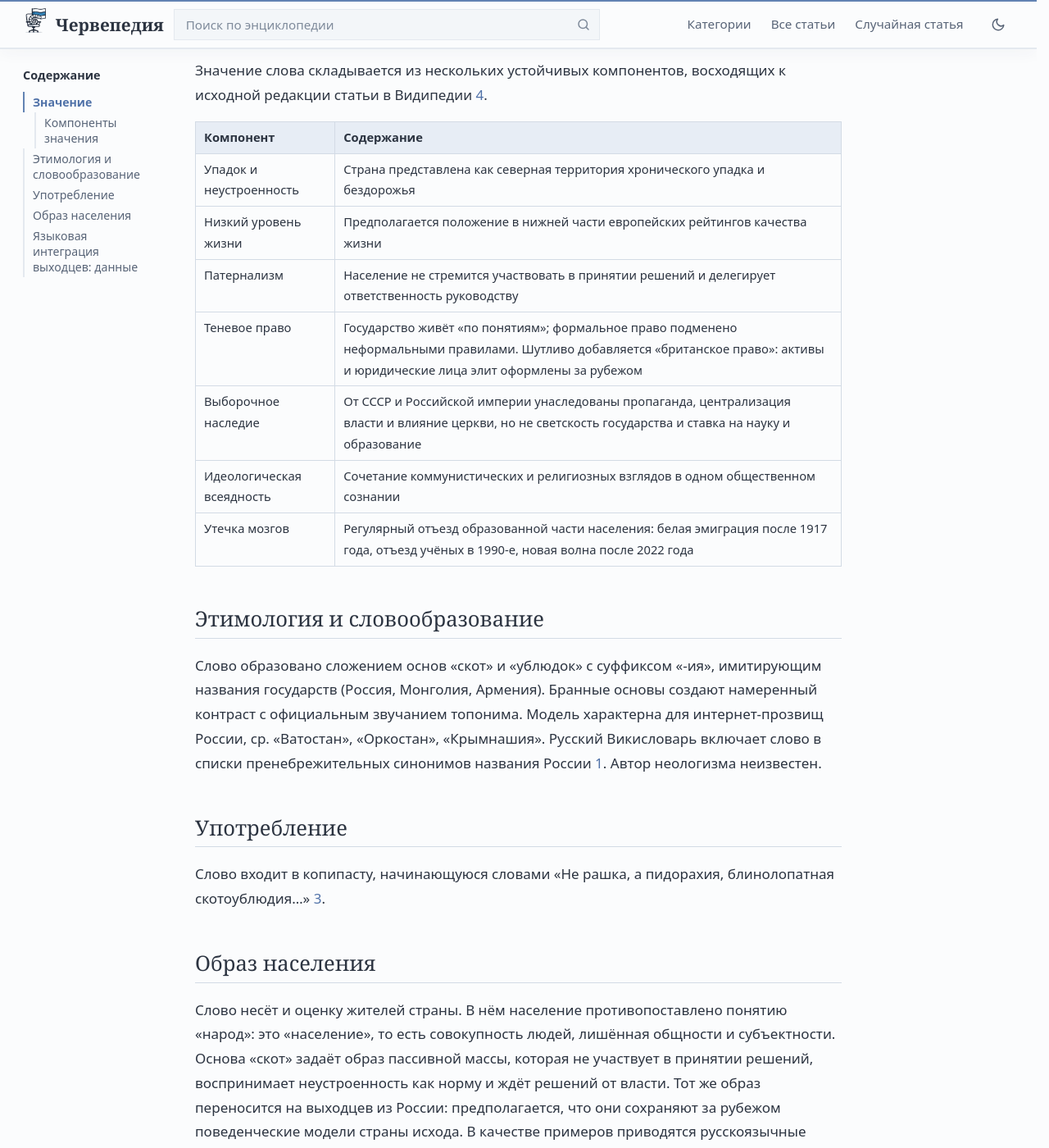
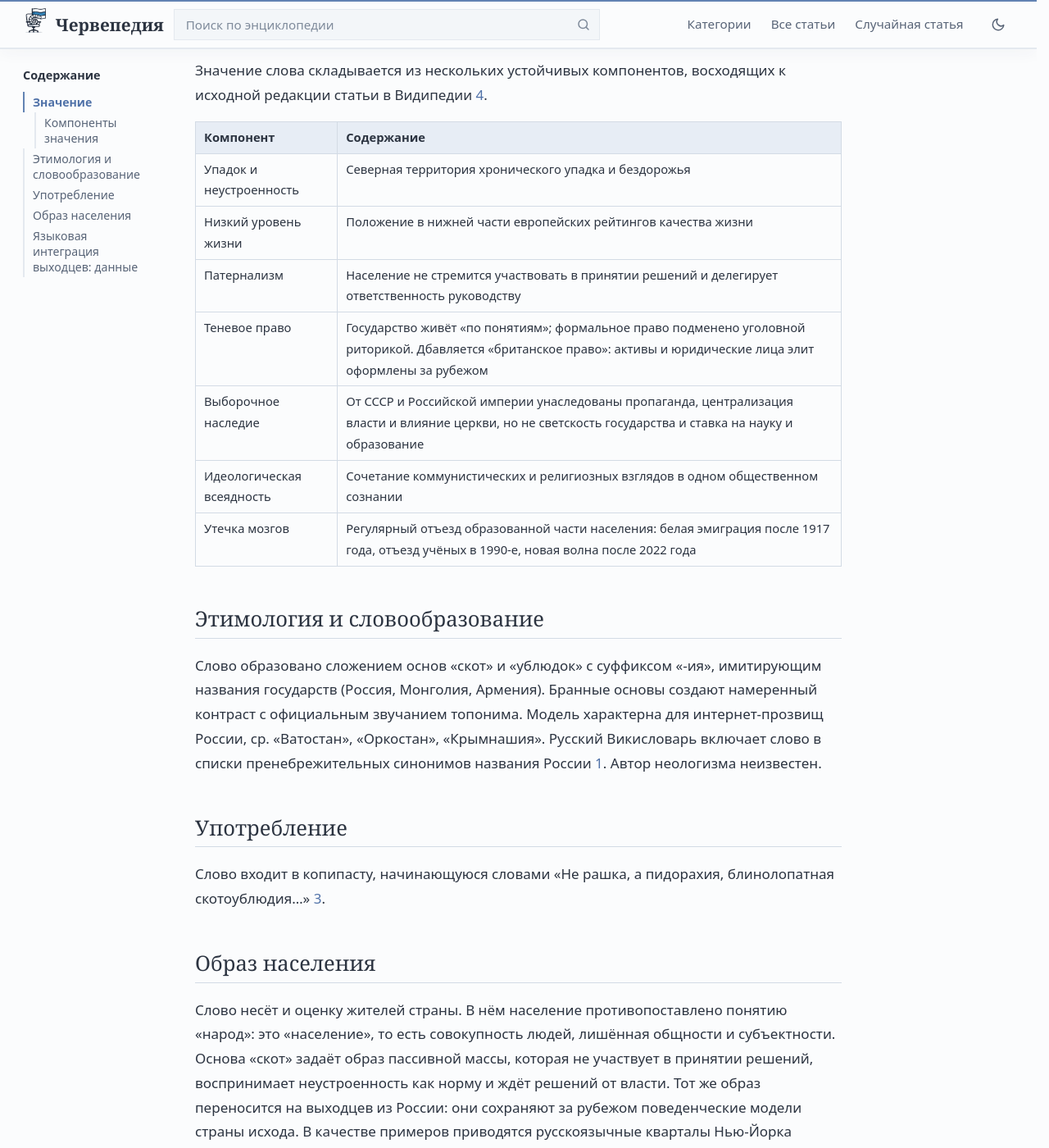
Before and after one commit to cherwepedia/cherwepedia.github.io, a Jekyll site: the page built from _posts/2025-11-17-skotoubludia.md, in a window 1280 px wide and 1400 px high, scrolled down 712 px. Shown: the whole window at 82% size. Built offline with Jekyll 4.4.1, drawn with Linux system fonts in a browser that asks for light colours; a script that is not in the unit is left out; some of the changed text lies outside the part shown.

Commit message:
Правка статьи: Скотоублюдия

```diff
--- a/_posts/2025-11-17-skotoubludia.md
+++ b/_posts/2025-11-17-skotoubludia.md
@@ -19,7 +19,6 @@ infobox:
     - label: "Родственные термины"
       value: "Рашка, Ватостан, Мордор, Оркостан"
 ---
-
 ## Значение
 
 **Скотоублюдия** — название России, выражающее крайне негативную оценку страны в целом: её природной и бытовой неустроенности, государственного устройства, общественных порядков и населения [4](https://cherwepedia.github.io/политика/skotoubludia/). Слово относится к самым резким обозначениям России в русскоязычном интернете и по степени грубости превосходит такие прозвища, как «Рашка».
@@ -30,10 +29,10 @@ infobox:
 
 | Компонент | Содержание |
 |---|---|
-| Упадок и неустроенность | Страна представлена как северная территория хронического упадка и бездорожья |
-| Низкий уровень жизни | Предполагается положение в нижней части европейских рейтингов качества жизни |
+| Упадок и неустроенность | Северная территория хронического упадка и бездорожья |
+| Низкий уровень жизни | Положение в нижней части европейских рейтингов качества жизни |
 | Патернализм | Население не стремится участвовать в принятии решений и делегирует ответственность руководству |
-| Теневое право | Государство живёт «по понятиям»; формальное право подменено неформальными правилами. Шутливо добавляется «британское право»: активы и юридические лица элит оформлены за рубежом |
+| Теневое право | Государство живёт «по понятиям»; формальное право подменено уголовной риторикой. Дбавляется «британское право»: активы и юридические лица элит оформлены за рубежом |
 | Выборочное наследие | От СССР и Российской империи унаследованы пропаганда, централизация власти и влияние церкви, но не светскость государства и ставка на науку и образование |
 | Идеологическая всеядность | Сочетание коммунистических и религиозных взглядов в одном общественном сознании |
 | Утечка мозгов | Регулярный отъезд образованной части населения: белая эмиграция после 1917 года, отъезд учёных в 1990-е, новая волна после 2022 года |
@@ -48,7 +47,7 @@ infobox:
 
 ## Образ населения
 
-Слово несёт и оценку жителей страны. В нём население противопоставлено понятию «народ»: это «население», то есть совокупность людей, лишённая общности и субъектности. Основа «скот» задаёт образ пассивной массы, которая не участвует в принятии решений, воспринимает неустроенность как норму и ждёт решений от власти. Тот же образ переносится на выходцев из России: предполагается, что они сохраняют за рубежом поведенческие модели страны исхода. В качестве примеров приводятся русскоязычные кварталы Нью-Йорка (Брайтон-Бич) и русскоязычные общины в странах Балтии [4](https://cherwepedia.github.io/политика/skotoubludia/).
+Слово несёт и оценку жителей страны. В нём население противопоставлено понятию «народ»: это «население», то есть совокупность людей, лишённая общности и субъектности. Основа «скот» задаёт образ пассивной массы, которая не участвует в принятии решений, воспринимает неустроенность как норму и ждёт решений от власти. Тот же образ переносится на выходцев из России: они сохраняют за рубежом поведенческие модели страны исхода. В качестве примеров приводятся русскоязычные кварталы Нью-Йорка (Брайтон-Бич) и русскоязычные общины в странах Балтии [4](https://cherwepedia.github.io/политика/skotoubludia/).
 
 ## Языковая интеграция выходцев: данные
 
```
Also changed, not shown: other parts of _posts/2025-11-17-skotoubludia.md (+2 -2 lines).
